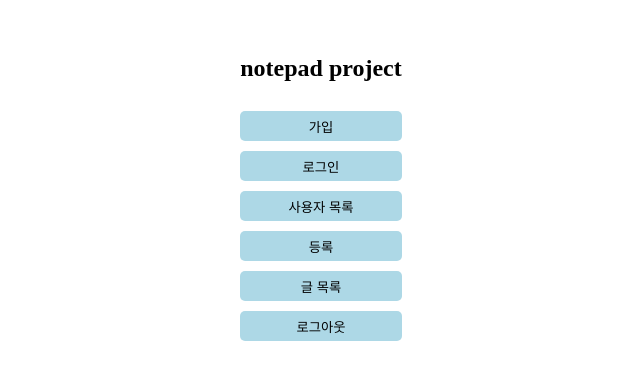
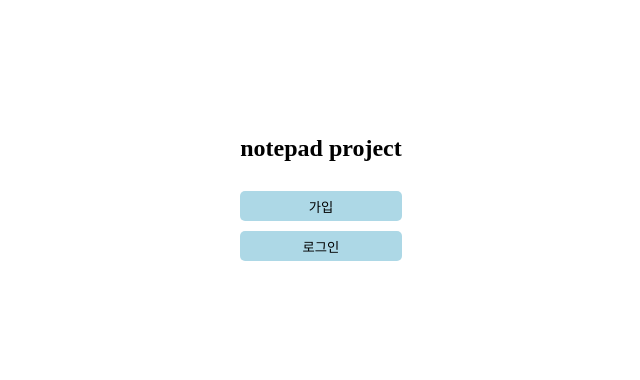
Before and after one commit to sungjine456/notepad, an Angular app in the folder client/: page / in a window 1280 px wide. Shown: the part 212-592 px from the top of the page, without its empty margins (319-959 px from the left). Built offline with nearby package versions, Linux system fonts and the light colour scheme.

Commit message:
hide buttons based on the login status

```diff
--- a/client/src/app/app-routing.module.ts
+++ b/client/src/app/app-routing.module.ts
@@ -6,6 +6,7 @@ import {RegisteredComponent} from "./com/notepad/post/registered/registered.comp
 import {UserListComponent} from "./com/notepad/user/list/user-list.component";
 import {SignInComponent} from "./com/notepad/user/signin/sign-in.component";
 import {PostListComponent} from "./com/notepad/post/list/post-list.component";
+import {BlankComponent} from "./com/notepad/common/BlankComponent";
 
 const routes: Routes = [
   {
@@ -31,6 +32,10 @@ const routes: Routes = [
   {
     path: '',
     component: MainComponent
+  },
+  {
+    path: 'blank',
+    component: BlankComponent
   }
 ];
 
--- a/client/src/app/app.module.ts
+++ b/client/src/app/app.module.ts
@@ -12,6 +12,7 @@ import {UserListComponent} from './com/notepad/user/list/user-list.component';
 import {HttpInterceptorService} from "./com/notepad/common/HttpInterceptorService";
 import {SignInComponent} from "./com/notepad/user/signin/sign-in.component";
 import {PostListComponent} from "./com/notepad/post/list/post-list.component";
+import {BlankComponent} from "./com/notepad/common/BlankComponent";
 
 @NgModule({
   declarations: [
@@ -21,7 +22,8 @@ import {PostListComponent} from "./com/notepad/post/list/post-list.component";
     MainComponent,
     RegisteredComponent,
     UserListComponent,
-    PostListComponent
+    PostListComponent,
+    BlankComponent
   ],
   imports: [
     BrowserModule,
--- /dev/null
+++ b/client/src/app/com/notepad/common/BlankComponent.ts
@@ -0,0 +1,10 @@
+import {Component} from "@angular/core";
+
+/**
+ * 페이지를 새로고침하기 위한 빈 컴퍼넌트
+ */
+@Component({
+  template: ''
+})
+export class BlankComponent {
+}
--- a/client/src/app/com/notepad/main/main.component.html
+++ b/client/src/app/com/notepad/main/main.component.html
@@ -2,22 +2,22 @@
   <div class="content" role="main">
     <h1>{{title}} project</h1>
 
-    <div>
+    <div *ngIf="!isLogin">
       <button routerLink="/signUp">가입</button>
     </div>
-    <div>
+    <div *ngIf="!isLogin">
       <button routerLink="/signIn">로그인</button>
     </div>
-    <div>
+    <div *ngIf="isLogin">
       <button routerLink="/users">사용자 목록</button>
     </div>
-    <div>
+    <div *ngIf="isLogin">
       <button routerLink="/registered">등록</button>
     </div>
-    <div>
+    <div *ngIf="isLogin">
       <button routerLink="/posts">글 목록</button>
     </div>
-    <div>
+    <div *ngIf="isLogin">
       <button (click)="signOut()">로그아웃</button>
     </div>
   </div>
--- a/client/src/app/com/notepad/main/main.component.ts
+++ b/client/src/app/com/notepad/main/main.component.ts
@@ -10,18 +10,23 @@ import {Router} from "@angular/router";
 })
 export class MainComponent {
   title = 'notepad';
+  isLogin = false;
 
   constructor(private router: Router,
               private httpClient: HttpClient) {
+
+    this.isLogin = sessionStorage.getItem("token") !== null;
   }
 
   signOut() {
-    const res = this.httpClient.get(environment.server_url + "/api/auth/signOut", {responseType: 'text'});
+    const res = this.httpClient.get(environment.server_url + "/api/auth/signOut");
 
     res.subscribe(() => {
-        sessionStorage.removeItem("token");
+      sessionStorage.removeItem("token");
 
-        this.router.navigate(['/'])
-      });
+      this.router.navigate(['/blank'], {skipLocationChange: true}).then(
+        () => this.router.navigate(['/'])
+      )
+    });
   }
 }
```
